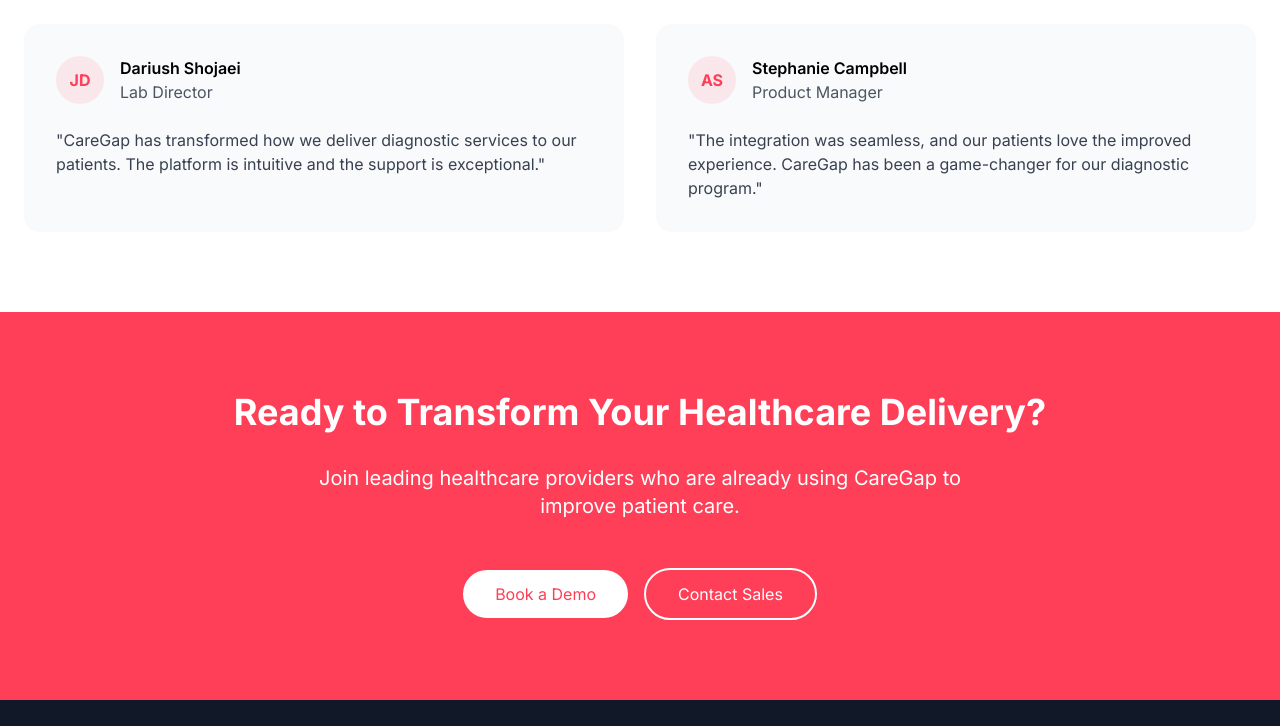
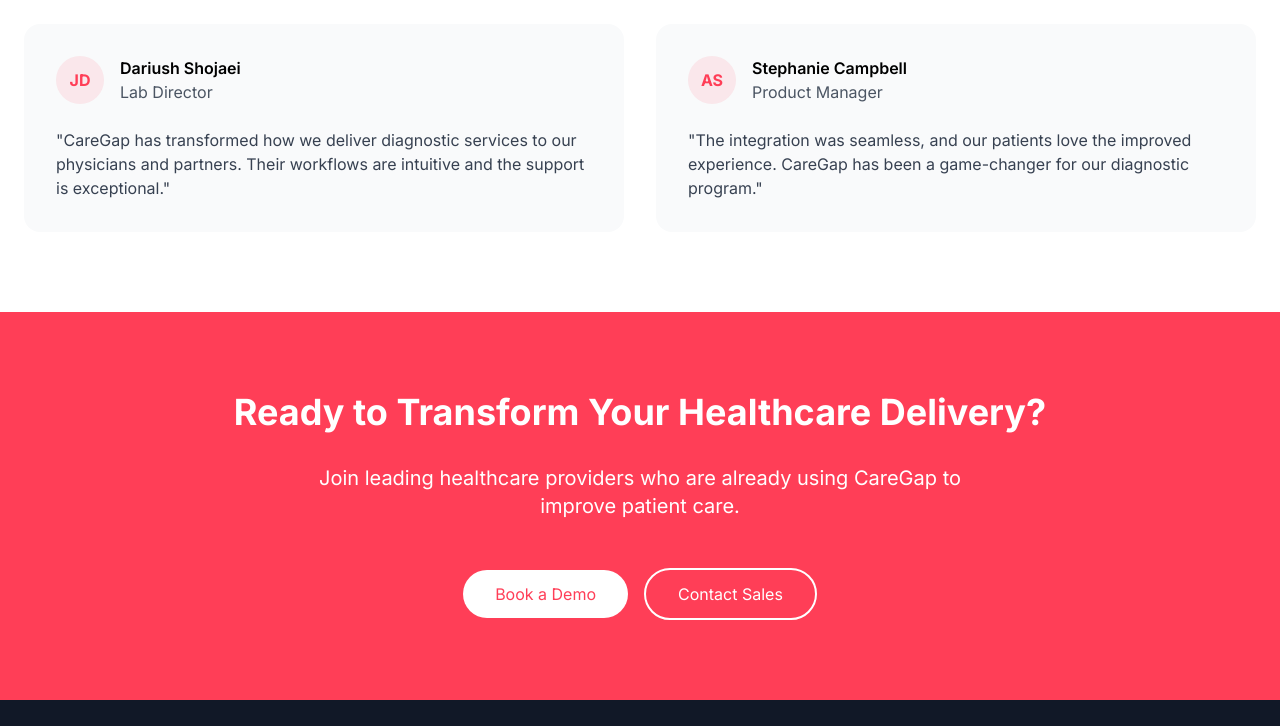
Before and after one commit to jeremycwalker1/CAREGAP.IO, a website: page index.html in a window 1280 px wide. Shown: the part 2000-2726 px from the top of the page. Drawn offline with nearby package versions, Linux system fonts and the light colour scheme; files that its build step writes are made by us from their sources; a script that the page names is missing; a web font is replaced by a local one.

Commit message:
Update index.html

```diff
--- a/index.html
+++ b/index.html
@@ -149,7 +149,7 @@
                             <p class="text-gray-600">Lab Director</p>
                         </div>
                     </div>
-                    <p class="text-gray-700">"CareGap has transformed how we deliver diagnostic services to our patients. The platform is intuitive and the support is exceptional."</p>
+                    <p class="text-gray-700">"CareGap has transformed how we deliver diagnostic services to our physicians and partners. Their workflows are intuitive and the support is exceptional."</p>
                 </div>
                 <div class="bg-gray-50 p-8 rounded-2xl" data-aos="fade-up" data-aos-delay="100">
                     <div class="flex items-center mb-6">
```
